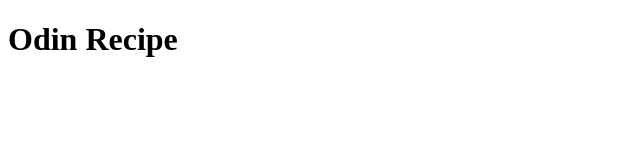
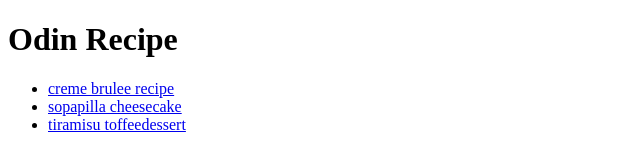
Before and after one commit to Leoc9908/odin-receipes, a plain HTML site: page index.html in a window 1280 px wide. Shown: the whole page, without its empty margins (0-640 px from the left). Drawn offline with Linux system fonts and the light colour scheme.

Commit message:
create links to the recipes

```diff
--- a/index.html
+++ b/index.html
@@ -7,6 +7,11 @@
 </head>
 <body>
     <h1> Odin Recipe </h1>
+    <ul>
+        <li><a href="./recipes/cremebrulee.html">creme brulee recipe</a></li>
+        <li><a href="./recipes/sopapilla.html">sopapilla cheesecake</a></li>
+        <li><a href="./recipes/tiramisu.html">tiramisu toffeedessert</a></li>
+    </ul>
 
 </body>
 </html>
```
